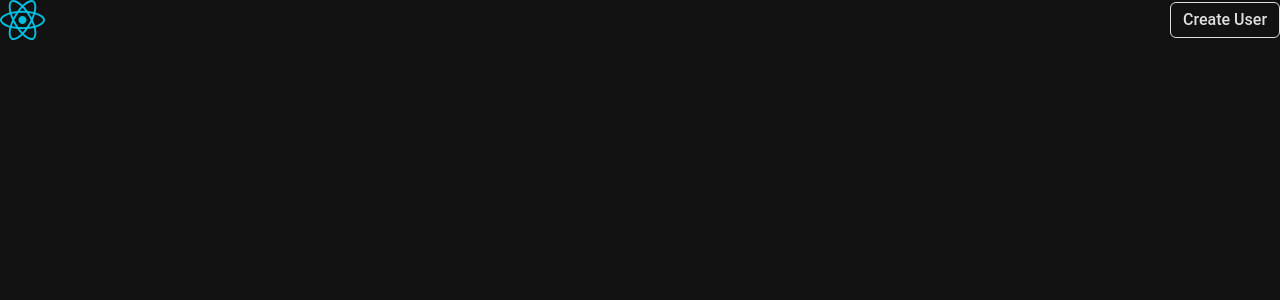
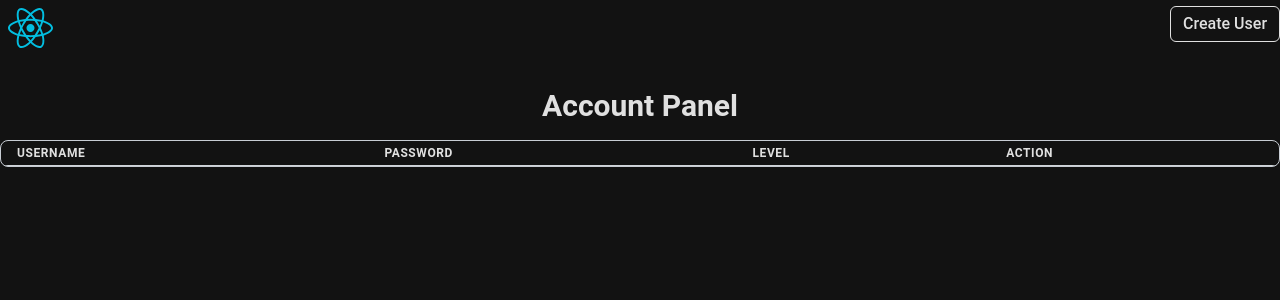
Before and after one commit to DVona/CEN3031G28, a React (Vite) app in the folder client/: page /account in a window 1280 px wide. Shown: the top 300 px of the page. Built offline with nearby package versions, Linux system fonts and the light colour scheme.

Commit message:
Redirecting changes post login

```diff
--- a/client/src/components/Login/Login.jsx
+++ b/client/src/components/Login/Login.jsx
@@ -34,7 +34,7 @@ export default function Login() {
 
       const data = await response.json();
       console.log("Login successful:", data);
-      navigate("/records"); // Redirect after successful login
+      navigate("/account"); // Redirect after successful login
     } catch (error) {
       console.error("Login failed:", error);
     }
--- a/client/src/components/Navbar.jsx
+++ b/client/src/components/Navbar.jsx
@@ -6,10 +6,12 @@ export default function Navbar() {
   return (
     <Box mb={6}>
       <Flex justify="space-between" align="center" as="nav">
-        <NavLink to="/records">
+        <NavLink to="/account">
           <Image
             alt="React Logo"
             h={10}
+            mt={2}
+            ml={2}
             src={ReactLogo}
           />
         </NavLink>
--- a/client/src/components/Panel/AccountPanel.jsx
+++ b/client/src/components/Panel/AccountPanel.jsx
@@ -4,6 +4,7 @@ import {
   Box,
   Button,
   Heading,
+  Center,
   Table,
   Tbody,
   Td,
@@ -17,4 +18,29 @@ import { API_URL } from "../../config";
 
 export default function AccountPanel() {
 
+
+return (
+    <Box>
+      <Center>
+      <Heading as="h3" size="lg" p={4}>
+        Account Panel
+      </Heading>
+      </Center>
+      <Box borderWidth="1px" rounded="lg" overflow="hidden">
+        <Box overflowX="auto">
+          <Table size="sm">
+            <Thead>
+              <Tr>
+                <Th color="text">Username</Th>
+                <Th color="text">Password</Th>
+                <Th color="text">Level</Th>
+                <Th color="text">Action</Th>
+              </Tr>
+            </Thead>
+            <Tbody>{}</Tbody>
+          </Table>
+        </Box>
+      </Box>
+    </Box>
+  );
 }
```
